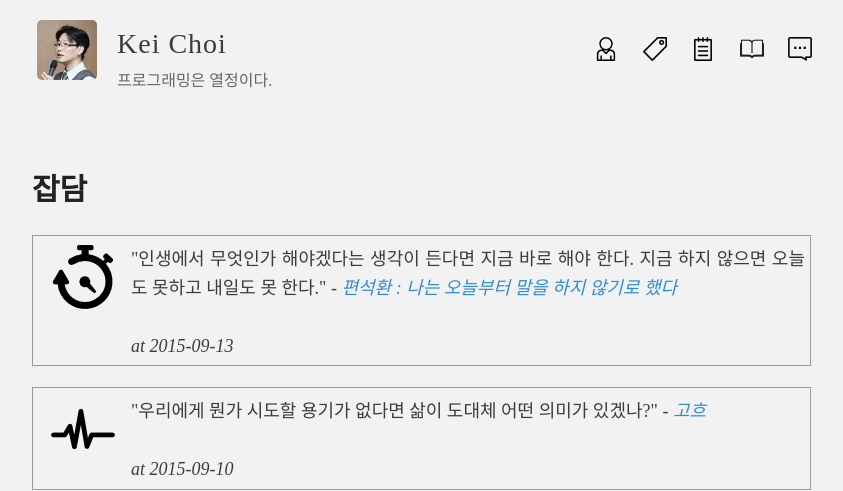
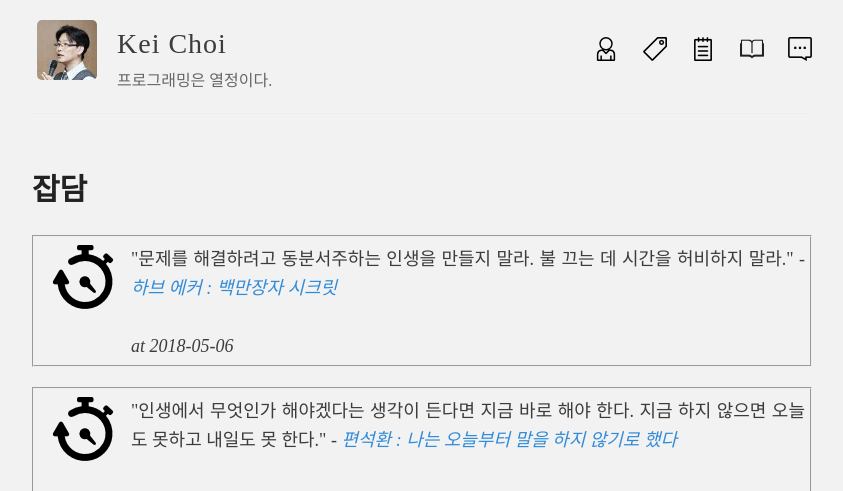
Before and after one commit to hanul93/hanul93.github.com, a Jekyll site: the page built from micro.md, in a window 1280 px wide. Shown: the top 491 px of the page, without its empty margins (218-1061 px from the left). Built offline with Jekyll 4.4.1, drawn with Linux system fonts in a browser that asks for light colours; nearby versions of some CDN libraries; grey boxes are pictures that could not be loaded.

Commit message:
독서 내용 추가

```diff
--- a/micro.md
+++ b/micro.md
@@ -3,6 +3,8 @@ layout: page
 title: 잡담
 permalink: /micro/
 ---
+
+<fieldset style="margin:20px 0px 20px 0px;padding:5px;"><legend><span><strong></strong></span></legend><!--Creative Commons License--><div style="float: left; width: 88px; margin-top: 3px;"><img alt="Creative Commons License" style="border-width: 0" src="/images/delivery39.png"/></div><div style="margin-left: 92px; margin-top: 3px; text-align: justify;">"문제를 해결하려고 동분서주하는 인생을 만들지 말라. 불 끄는 데 시간을 허비하지 말라." <i>- <a>하브 에커 : 백만장자 시크릿</a><br><br>at 2018-05-06</i></div></fieldset>
 
 <fieldset style="margin:20px 0px 20px 0px;padding:5px;"><legend><span><strong></strong></span></legend><!--Creative Commons License--><div style="float: left; width: 88px; margin-top: 3px;"><img alt="Creative Commons License" style="border-width: 0" src="/images/delivery39.png"/></div><div style="margin-left: 92px; margin-top: 3px; text-align: justify;">"인생에서 무엇인가 해야겠다는 생각이 든다면 지금 바로 해야 한다. 지금 하지 않으면 오늘도 못하고 내일도 못 한다." <i>- <a>편석환 : 나는 오늘부터 말을 하지 않기로 했다</a><br><br>at 2015-09-13</i></div></fieldset>
 
```
